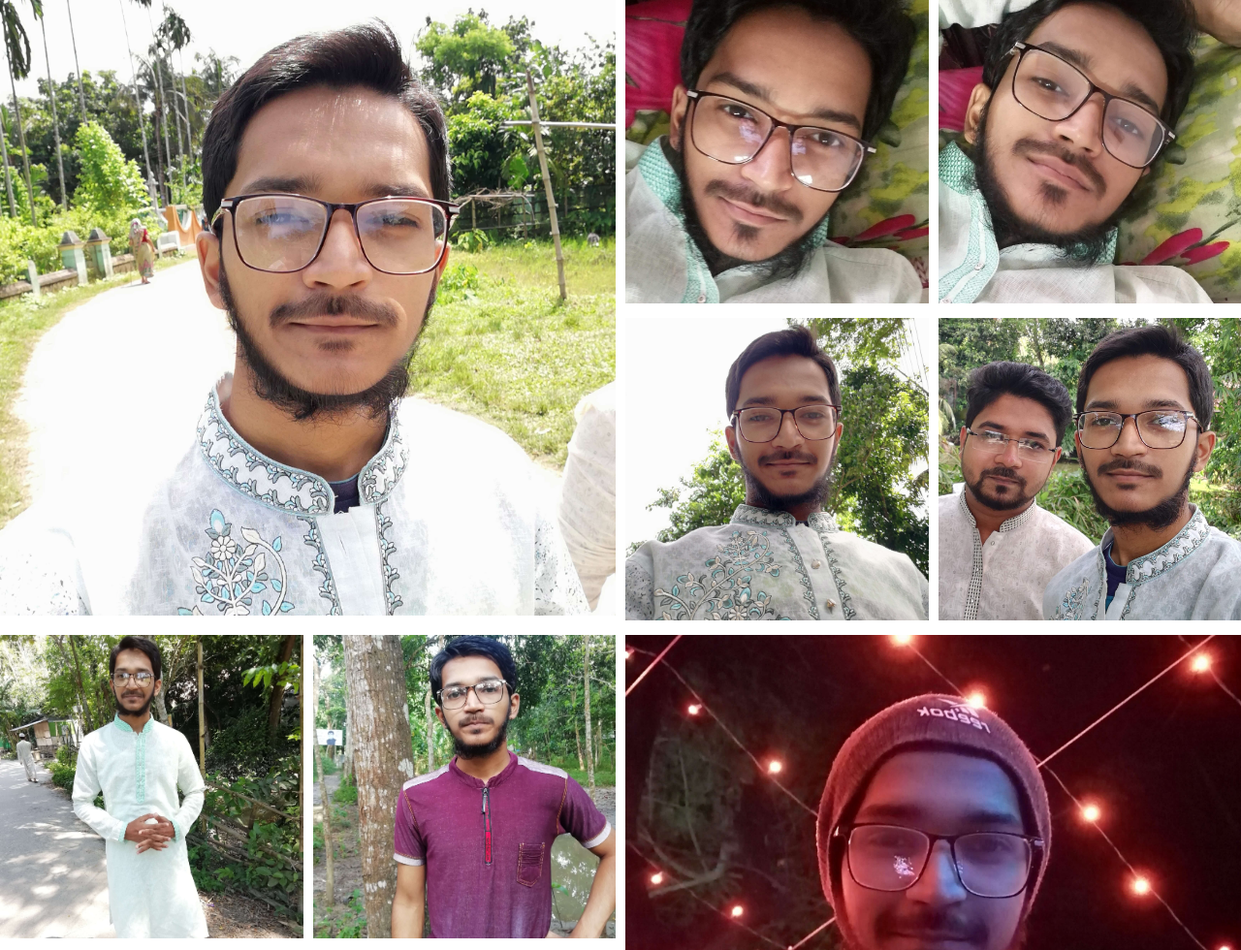
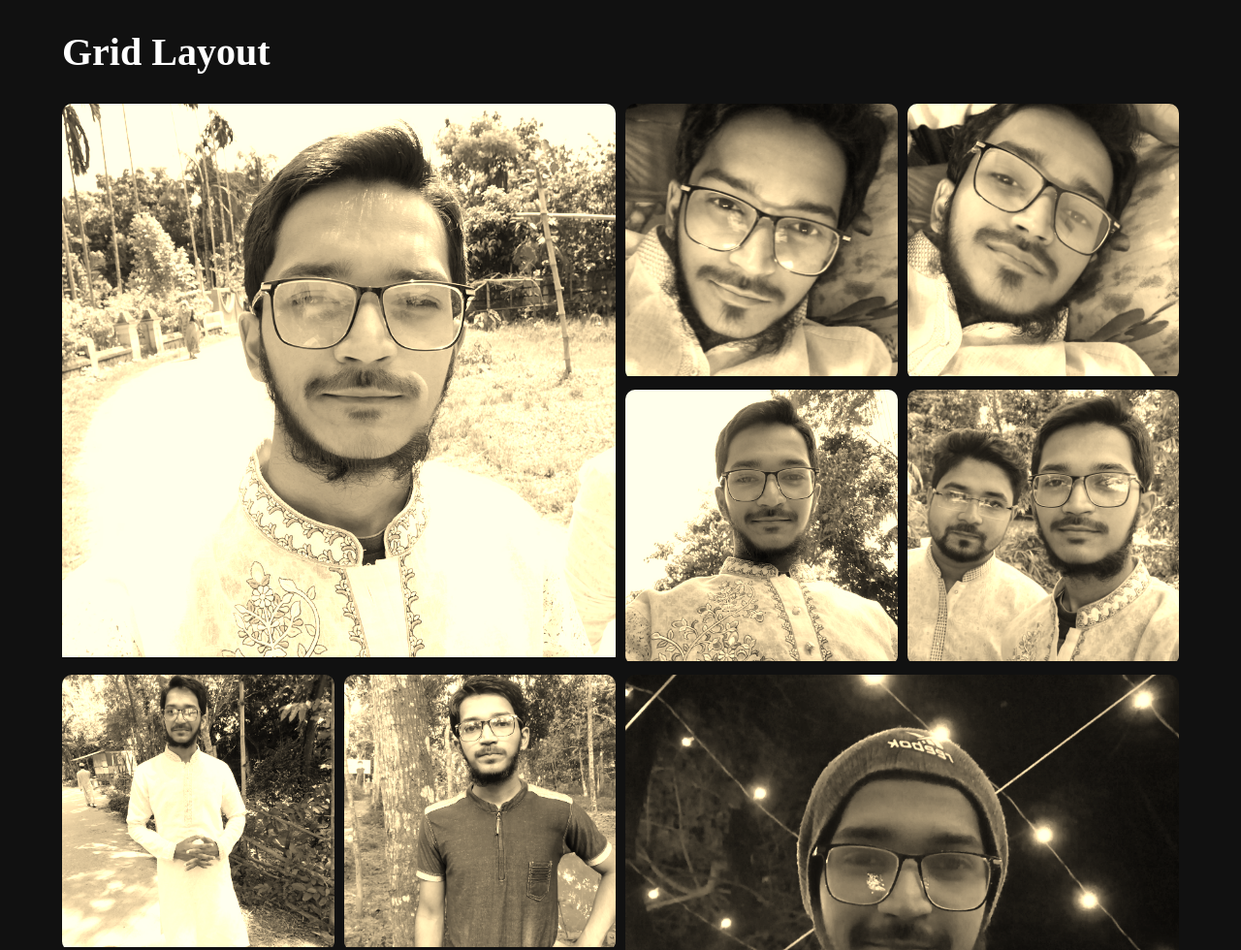
Before and after one commit to codewithsadee/Responsive-Grid-Layout, a plain HTML site: page index.html in a window 1280 px wide. Shown: the top 980 px of the page at 97% size. Drawn offline with Linux system fonts and the light colour scheme.

Commit message:
Improve Design

```diff
--- a/grid.css
+++ b/grid.css
@@ -2,14 +2,37 @@
   margin: 0;
   padding: 0;
   box-sizing: border-box;
-  font-family: "Gill Sans", "Gill Sans MT", Calibri, "Trebuchet MS", sans-serif;
-  font-size: 24px;
+  font-family: Montserrat;
+}
+
+body{
+  background: #111111;
+}
+
+h1{
+  font-size: 40px;
+  width: 90%;
+  margin: auto;
+  padding: 30px 0;
+color: #ffffff;
 }
 
 .container {
   display: grid;
   grid-gap: 10px 10px;
-  /* height: 100vh; */
+  width: 90%;
+  margin: auto;
+}
+
+.box{
+  border-radius: 10px;
+  overflow: hidden;
+  filter:sepia(1);
+  transition: 0.3s;
+}
+
+.box:hover{
+  filter: sepia(0);
 }
 
 .box .box-img {
--- a/index.html
+++ b/index.html
@@ -11,6 +11,9 @@
 </head>
 
 <body>
+   <h1>
+      Grid Layout
+   </h1>
    <div class="container">
       <div class="box box1">
          <img src="./image/1.jpg" alt="" class="box-img">
```
